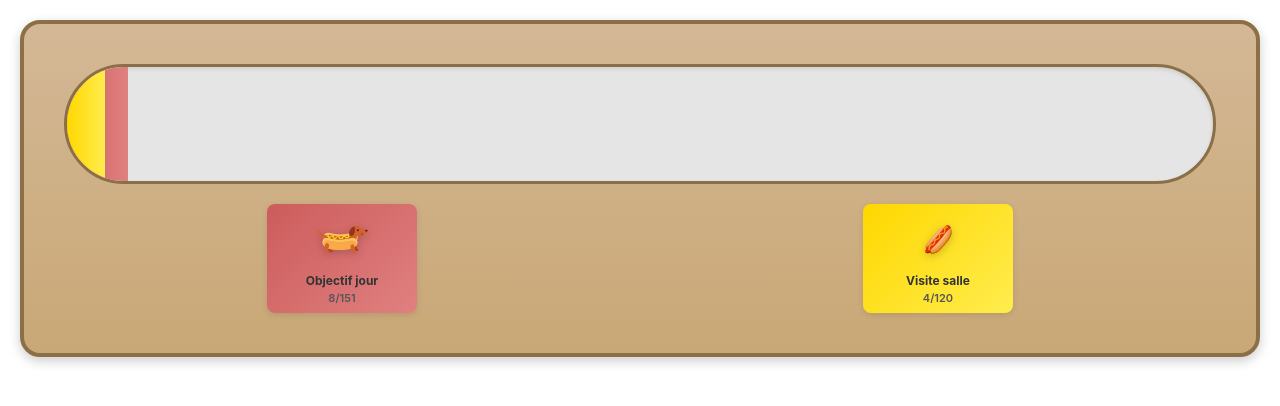
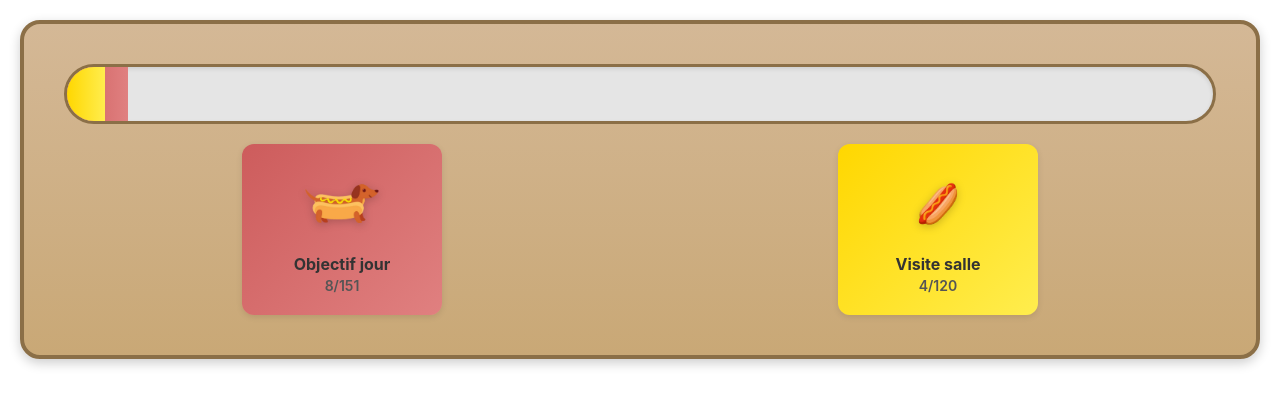
Before and after one commit to Tcathelineau/salle_2026, a plain HTML site: page index.html in a window 1280 px wide. Drawn offline with Linux system fonts and the light colour scheme.

Commit message:
Correction sizing v4

```diff
--- a/index.html
+++ b/index.html
@@ -28,10 +28,10 @@
     .progress-bar {
       position: relative;
       width: 100%;
-      height: 120px;
+      height: 60px;
       background: #e5e5e5;
       border: 3px solid #8b6f47;
-      border-radius: 60px;
+      border-radius: 30px;
       overflow: hidden;
       box-shadow: inset 0 2px 4px rgba(0, 0, 0, 0.1);
       margin-bottom: 20px;
@@ -58,13 +58,13 @@
     }
     .label-card {
       flex: 1;
-      max-width: 150px;
+      max-width: 200px;
       display: flex;
       flex-direction: column;
       align-items: center;
-      gap: 6px;
-      padding: 8px 12px;
-      border-radius: 8px;
+      gap: 10px;
+      padding: 20px 15px;
+      border-radius: 12px;
       box-shadow: 0 2px 6px rgba(0, 0, 0, 0.1);
     }
     .yellow-card {
@@ -74,19 +74,19 @@
       background: linear-gradient(135deg, #cd5c5c, #e08080);
     }
     .label-icon {
-      width: 55px;
+      width: 80px;
       height: auto;
       filter: drop-shadow(0 2px 4px rgba(0, 0, 0, 0.2));
     }
     .label-text {
-      font-size: 12px;
+      font-size: 16px;
       font-weight: 700;
       color: #333;
       text-align: center;
       line-height: 1.3;
     }
     .label-count {
-      font-size: 11px;
+      font-size: 14px;
       font-weight: 600;
       color: #555;
       margin-top: 2px;
```
Also changed, not shown: 1 other file.
